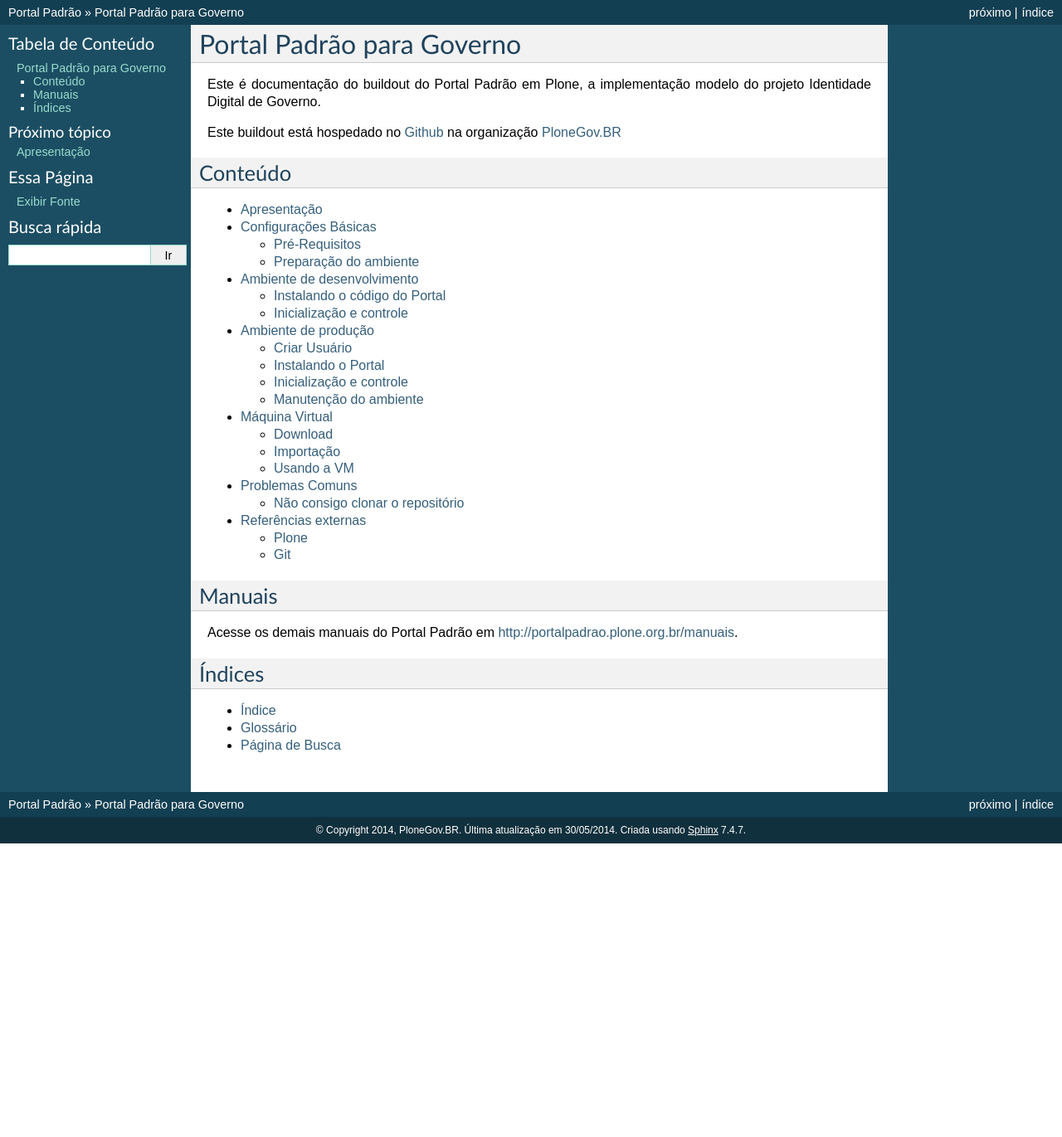
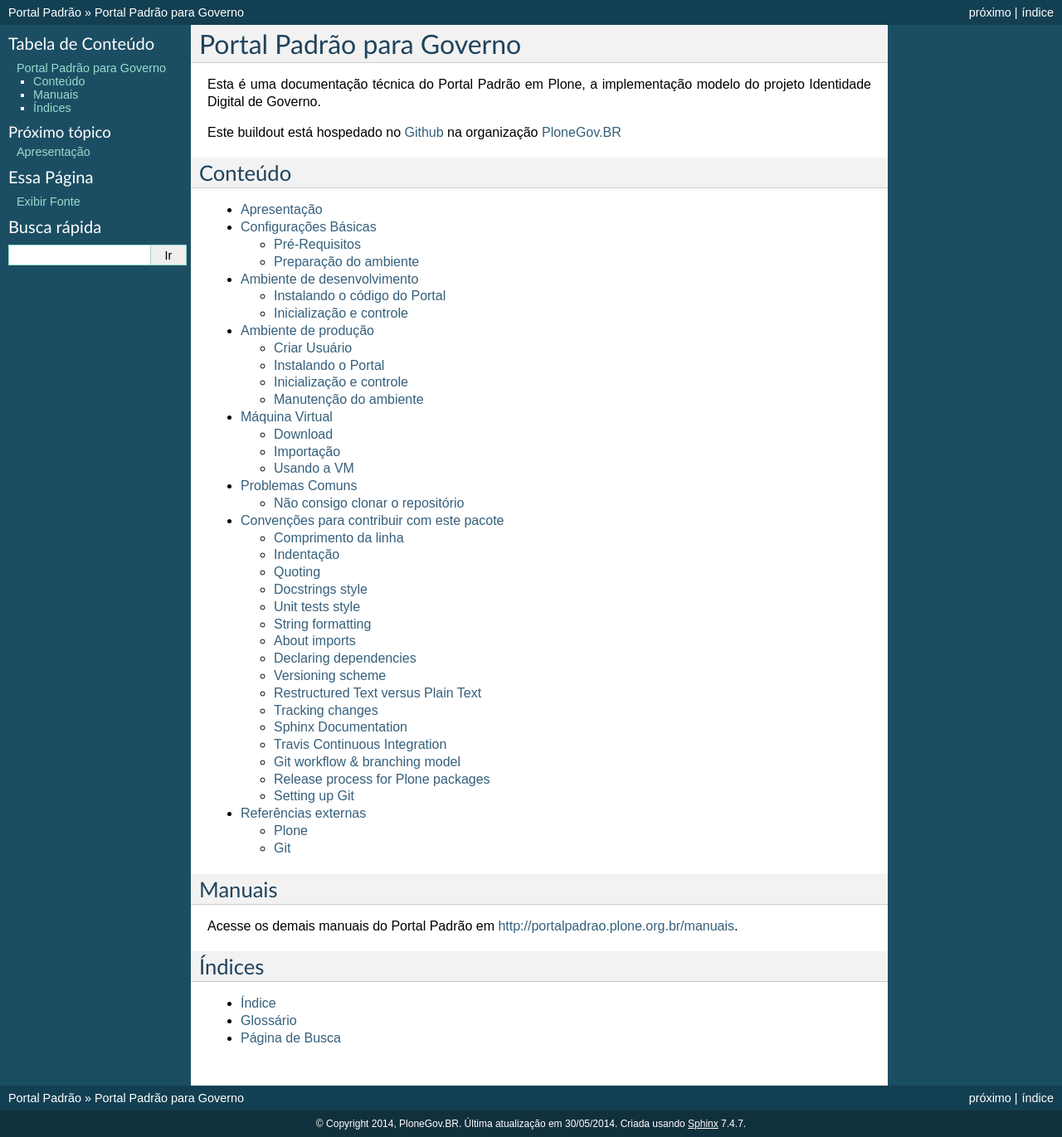
Before and after one commit to plonegovbr/portal.buildout, a Sphinx documentation site: the page built from docs/index.rst, in a window 1280 px wide. Shown: the whole page at 83% size. Built offline with Sphinx 7.4.7, drawn with Linux system fonts in a browser that asks for light colours; before the commit the page ends 1017 px from its top, so only the background shows below that; some of the changed lines change nothing that is shown.

Commit message:
Inicio da documentacao para contribuir com o projeto

```diff
--- /dev/null
+++ b/docs/contribuicoes.rst
@@ -0,0 +1,571 @@
+==========================================
+Convenções para contribuir com este pacote
+==========================================
+
+Nós modelamos as regras abaixo baseados nas seguintes documentações:
+
+ * `PEP8 <http://www.python.org/dev/peps/pep-0008>`__
+ * `PEP257 <http://www.python.org/dev/peps/pep-0257>`_
+ * `Projeto Rope <http://rope.sourceforge.net/overview.html>`_
+ * `Guia de Estilo do Google <http://google-styleguide.googlecode.com/svn/trunk/pyguide.html>`_
+ * `Estilo de Codificação do Pylons <http://docs.pylonsproject.org/en/latest/community/codestyle.html>`_
+ * `Tim Pope nas mensagens de commit do Git <http://tbaggery.com/2008/04/19/a-note-about-git-commit-messages.html>`_
+ * `Documentações do Plone API <http://docs.plone.org/external/plone.api/docs/contribute/conventions.html>`__
+
+Comprimento da linha
+====================
+
+Todo código Python deste pacote deve estar de acordo com as convenções
+estabelecidas no PEP8. Isto inclui ser aderente a 80 caracteres no
+comprimento da linha. Se for extremamente necessário quebrar esta regra,
+acrescente ``# noPEP8`` à linha em questão para que ela seja ignorada nas
+verificações de sintaxe.
+
+.. note::
+    Configure seu editor para trabalhar com uma linha de 79 colunas. Isto
+    ajuda a leitura e poupa tempo do desenvolvedor.
+
+.. note::
+    A regra do comprimento da linha se aplica não só aos arquivos com código Python,
+    mas arquivos com extensão ``.rst`` ou ``.zcml`` também devem seguir a regra,
+    porém não com tanto rigor.
+
+Quebras de linha
+----------------
+
+Baseado em códigos (Pyramid, Requests, etc) que amamos seguir, nós aceitamos os
+dois estilos de quebra de linha abaixo para blocos de código:
+
+1. Quebre a linha seguinte adicionando identação ao bloco.
+
+   .. sourcecode:: python
+
+       foo = do_something(
+           very_long_argument='foo', another_very_long_argument='bar')
+
+       # For functions the ): needs to be placed on the following line
+       def some_func(
+           very_long_argument='foo', another_very_long_argument='bar'
+       ):
+
+2. Não se esqueça de adequar aos 80 caracteres por linha e se necessário
+   quebre em mais linhas.
+
+   .. sourcecode:: python
+
+       foo = dict(
+           very_long_argument='foo',
+           another_very_long_argument='bar',
+       )
+
+       a_long_list = [
+           "a_fairly_long_string",
+           "quite_a_long_string_indeed",
+           "an_exceptionally_long_string_of_characters",
+       ]
+
+ * Arguments on first line, directly after the opening parenthesis are
+   forbidden when breaking lines.
+ * The last argument line needs to have a trailing comma (to be nice to the
+   next developer coming in to add something as an argument and minimize VCS
+   diffs in these cases).
+ * The closing parenthesis or bracket needs to have the same indentation level
+   as the first line.
+ * Each line can only contain a single argument.
+ * The same style applies to dicts, lists, return calls, etc.
+
+This package follows all rules above, `check out the source
+<https://github.com/plone/plone.api/tree/master/src/plone/api>`_ to see them
+in action.
+
+
+Indentação
+==========
+
+For Python files, we stick with the `PEP 8 recommondation
+<http://www.python.org/dev/peps/pep-0008/#indentation>`_: Use 4 spaces per
+indentation level.
+
+For ZCML and XML (GenericSetup) files, we recommend the `Zope Toolkit's coding
+style on ZCML <http://docs.zope.org/zopetoolkit/codingstyle/zcml-style.html>`_
+::
+
+  Indentation of 2 characters to show nesting, 4 characters to list attributes
+  on separate lines. This distinction makes it easier to see the difference
+  between attributes and nested elements.
+
+
+Quoting
+=======
+
+For strings and such prefer using single quotes over double quotes. The reason
+is that sometimes you do need to write a bit of HTML in your python code, and
+HTML feels more natural with double quotes so you wrap HTML string into single
+quotes. And if you are using single quotes for this reason, then be consistent
+and use them everywhere.
+
+There are two exceptions to this rule:
+
+* docstrings should always use double quotes (as per PEP-257).
+* if you want to use single quotes in your string, double quotes might make
+  more sense so you don't have to escape those single quotes.
+
+.. sourcecode:: python
+
+    # GOOD
+    print 'short'
+    print 'A longer string, but still using single quotes.'
+
+    # BAD
+    print "short"
+    print "A long string."
+
+    # EXCEPTIONS
+    print "I want to use a 'single quote' in my string."
+    """This is a docstring."""
+
+
+Docstrings style
+================
+
+Read and follow http://www.python.org/dev/peps/pep-0257/. There is one
+exception though: We reject BDFL's recommendation about inserting a blank line
+between the last paragraph in a multi-line docstring and its closing quotes as
+it's Emacs specific and two Emacs users here on the Beer & Wine Sprint both
+support our way.
+
+The content of the docstring must be written in the active first-person form,
+e.g. "Calculate X from Y" or "Determine the exact foo of bar".
+
+.. sourcecode:: python
+
+    def foo():
+        """Single line docstring."""
+
+    def bar():
+        """Multi-line docstring.
+
+        With the additional lines indented with the beginning quote and a
+        newline preceding the ending quote.
+        """
+
+If you wanna be extra nice, you are encouraged to document your method's
+parameters and their return values in a `reST field list syntax
+<http://docutils.sourceforge.net/docs/ref/rst/restructuredtext.html#field-lists>`_.
+
+.. sourcecode:: rest
+
+    :param foo: blah blah
+    :type foo: string
+    :param bar: blah blah
+    :type bar: int
+    :returns: something
+
+Check out the `plone.api source
+<https://github.com/plone/plone.api/tree/master/src/plone/api>`_ for more
+usage examples. Also, see the following for examples on how to write
+good *Sphinxy* docstrings: http://stackoverflow.com/questions/4547849/good-examples-of-python-docstrings-for-sphinx.
+
+
+
+Unit tests style
+================
+
+Read http://www.voidspace.org.uk/python/articles/unittest2.shtml to learn what
+is new in :mod:`unittest2` and use it.
+
+This is not true for in-line documentation tests. Those still use old unittest
+test-cases, so you cannot use ``assertIn`` and similar.
+
+
+String formatting
+=================
+
+As per http://docs.python.org/2/library/stdtypes.html#str.format, we should
+prefer the new style string formatting (``.format()``) over the old one
+(``% ()``).
+
+Also use numbering, like so:
+
+.. sourcecode:: python
+
+    # GOOD
+    print "{0} is not {1}".format(1, 2)
+
+
+and *not* like this:
+
+.. sourcecode:: python
+
+    # BAD
+    print "{} is not {}".format(1, 2)
+    print "%s is not %s" % (1, 2)
+
+
+because Python 2.6 supports only explicitly numbered placeholders.
+
+
+About imports
+=============
+
+1. Don't use ``*`` to import *everything* from a module, because if you do,
+   pyflakes cannot detect undefined names (W404).
+2. Don't use commas to import multiple things on a single line.
+   Some developers use IDEs (like `Eclipse <http://pydev.org/>`_) or tools
+   (such as `mr.igor <http://pypi.python.org/pypi/mr.igor>`_)
+   that expect one import per line.
+   Let's be nice to them.
+3. Don't use relative paths, again to be nice to people using certain IDEs and
+   tools. Also `Google Python Style Guide` recommends against it.
+
+   .. sourcecode:: python
+
+       # GOOD
+       from plone.app.testing import something
+       from zope.component import getMultiAdapter
+       from zope.component import getSiteManager
+
+   instead of
+
+   .. sourcecode:: python
+
+       # BAD
+       from plone.app.testing import *
+       from zope.component import getMultiAdapter, getSiteManager
+
+4. Don't catch ``ImportError`` to detect whether a package is available or not,
+   as it might hide circular import errors. Instead, use
+   ``pkg_resources.get_distribution`` and catch ``DistributionNotFound``. More
+   background at http://do3.cc/blog/2010/08/20/do-not-catch-import-errors,-use-pkg_resources/.
+
+   .. sourcecode:: python
+
+       # GOOD
+       import pkg_resources
+
+       try:
+           pkg_resources.get_distribution('plone.dexterity')
+       except pkg_resources.DistributionNotFound:
+           HAS_DEXTERITY = False
+       else:
+           HAS_DEXTERITY = True
+
+   instead of
+
+   .. sourcecode:: python
+
+       # BAD
+       try:
+           import plone.dexterity
+           HAVE_DEXTERITY = True
+       except ImportError:
+           HAVE_DEXTERITY = False
+
+
+Grouping and sorting
+--------------------
+
+Since Plone has such a huge code base, we don't want to lose developer time
+figuring out into which group some import goes (standard lib?, external
+package?, etc.). So we just sort everything alphabetically and insert one blank
+line between ``from foo import bar`` and ``import baz`` blocks. Conditional imports
+come last. Again, we *do not* distinguish between what is standard lib,
+external package or internal package in order to save time and avoid the hassle
+of explaining which is which.
+
+As for sorting, it is recommended to use case-sensitive sorting. This means
+uppercase characters come first, so "Products.*" goes before "plone.*".
+
+.. sourcecode:: python
+
+    # GOOD
+    from __future__ import division
+    from Acquisition import aq_inner
+    from Products.CMFCore.interfaces import ISiteRoot
+    from Products.CMFCore.WorkflowCore import WorkflowException
+    from plone.api import portal
+    from plone.api.exc import MissingParameterError
+
+    import pkg_resources
+    import random
+
+    try:
+        pkg_resources.get_distribution('plone.dexterity')
+    except pkg_resources.DistributionNotFound:
+        HAS_DEXTERITY = False
+    else:
+        HAS_DEXTERITY = True
+
+
+Declaring dependencies
+======================
+
+All direct dependencies should be declared in ``install_requires`` or
+``extras_require`` sections in ``setup.py``. Dependencies, which are not needed for
+a production environment (like "develop" or "test" dependencies) or are
+optional (like "Archetypes" or "Dexterity" flavors of the same package) should
+go in ``extras_require``. Remember to document how to enable specific features
+(and think of using ``zcml:condition`` statements, if you have such optional
+features).
+
+Generally all direct dependencies (packages directly imported or used in ZCML)
+should be declared, even if they would already be pulled in by other
+dependencies. This explicitness reduces possible runtime errors and gives a
+good overview on the complexity of a package.
+
+For example, if you depend on ``Products.CMFPlone`` and use ``getToolByName``
+from ``Products.CMFCore``, you should also declare the ``CMFCore`` dependency
+explicitly, even though it's pulled in by Plone itself. If you use namespace
+packages from the Zope distribution like ``Products.Five`` you should
+explicitly declare ``Zope`` as dependency.
+
+Inside each group of dependencies, lines should be sorted alphabetically.
+
+
+Versioning scheme
+=================
+
+For software versions, use a sequence-based versioning scheme, which is
+`compatible with setuptools <http://pythonhosted.org/setuptools/setuptools.html#specifying-your-project-s-version>`_::
+
+    MAJOR.MINOR[.MICRO][STATUS]
+
+The way, setuptools interprets versions is intuitive::
+
+    1.0 < 1.1dev < 1.1a1 < 1.1a2 < 1.1b < 1.1rc1 < 1.1 < 1.1.1
+
+You can test it with setuptools::
+
+    >>> from pkg_resources import parse_version
+    >>> parse_version('1.0') < parse_version('1.1.dev')
+    ... < parse_version('1.1.a1') < parse_version('1.1.a2')
+    ... < parse_version('1.1.b') < parse_version('1.1.rc1')
+    ... < parse_version('1.1') < parse_version('1.1.1')
+
+Setuptools recommends to seperate parts with a dot. The website about `semantic
+versioning <http://semver.org/>`_ is also worth a read.
+
+
+Restructured Text versus Plain Text
+===================================
+
+Use the Restructured Text (``.rst`` file extension) format instead of plain text
+files (``.txt`` file extension) for all documentation, including doctest files.
+This way you get nice syntax highlighting and formating in recent text editors,
+on GitHub and with Sphinx.
+
+
+.. _changes:
+
+Tracking changes
+================
+
+Feature-level changes to code are tracked inside ``CHANGES.rst``. The title
+of the ``CHANGES.rst`` file should be ``Changelog``. Example:
+
+.. sourcecode:: rst
+
+    Changelog
+    =========
+
+    1.0.0-dev (Unreleased)
+    ----------------------
+
+    - Added feature Z.
+      [github_userid1]
+
+    - Removed Y.
+      [github_userid2]
+
+
+    1.0.0-alpha.1 (2012-12-12)
+    --------------------------
+
+    - Fixed Bug X.
+      [github_userid1]
+
+
+Add an entry every time you add/remove a feature, fix a bug, etc. on top of the
+current development changes block.
+
+
+.. _sphinx-docs:
+
+Sphinx Documentation
+====================
+
+Un-documented code is broken code.
+
+For every feature you add to the codebase you should also add documentation
+for it to ``docs/``.
+
+After adding/modifying documentation, run ``make`` to re-generate your docs.
+
+Publicly available documentation on http://api.plone.org is automatically
+generated from these source files, periodically. So when you push changes
+to master on GitHub you should soon be able to see them published on
+``api.plone.org``.
+
+Read the `reStructuredText Primer <http://sphinx-doc.org/rest.html>`_ to brush
+up on your `reST` skills.
+
+Example:
+
+.. sourcecode:: python
+
+    def add(a, b):
+        """Calculate the sum of the two parameters.
+
+        Also see the :func:`mod.path.my_func`, :meth:`mod.path.MyClass.method`
+        and :attr:`mod.path.MY_CONSTANT` for more details.
+
+        :param a: The first operand.
+        :type a: :class:`mod.path.A`
+
+        :param b: The second operand.
+        :type b: :class:`mod.path.B`
+
+        :rtype: int
+        :return: The sum of the operands.
+        :raise: `KeyError`, if the operands are not the correct type.
+        """
+
+Attributes are documented using the `#:` marker above the attribute. The
+documentation may span multiple lines.
+
+.. sourcecode:: python
+
+    #: Description of the constant value
+    MY_CONSTANT = 0xc0ffee
+
+    class Foobar(object):
+
+        #: Description of the class variable which spans over
+        #: multiple lines
+        FOO = 1
+
+
+.. _travis_ci:
+
+Travis Continuous Integration
+=============================
+
+On every push to GitHub, `Travis <http://travis-ci.org/plone/plone.api>`_
+runs all tests and syntax validation checks and reports build outcome to
+the ``#sprint`` IRC channel and the person who committed the last change.
+
+Travis is configured with the ``.travis.yml`` file located in the root of this
+package.
+
+
+.. _git_workflow:
+
+Git workflow & branching model
+==============================
+
+Our repository on GitHub has the following layout:
+
+* **feature branches**: all development for new features must be done in
+  dedicated branches, normally one branch per feature,
+* **master branch**: when features get completed they are merged into the
+  master branch; bugfixes are commited directly on the master branch,
+* **tags**: whenever we create a new release we tag the repository so we can
+  later re-trace our steps, re-release versions, etc.
+
+
+Release process for Plone packages
+====================================
+
+To keep the Plone software stack maintainable, the Python egg release process
+must be automated to high degree. This happens by enforcing Python packaging
+best practices and then making automated releases using the
+`zest.releaser <https://github.com/zestsoftware/zest.releaser/>`_  tool.
+
+* Anyone with necessary PyPi permissions must be able to make a new release
+  by running the ``fullrelease`` command
+
+... which includes ...
+
+* All releases must be hosted on PyPi
+
+* All versions must be tagged at version control
+
+* Each package must have README.rst with links to the version control
+  repository and issue tracker
+
+* CHANGES.txt (docs/HISTORY.txt in some packages) must be always up-to-date and
+  must contain list of functional changes which may affect package users.
+
+* CHANGES.txt must contain release dates
+
+* README.rst and CHANGES.txt must be visible on PyPi
+
+* Released eggs must contain generated gettext .mo files, but these files must
+  not be committed to the repository (files can be created with
+  *zest.pocompile* addon)
+
+* ``.gitignore`` and ``MANIFEST.in`` must reflect the files going to egg (must
+  include page template, po files)
+
+More information
+
+* `High quality automated package releases for Python with zest.releaser
+  <http://opensourcehacker.com/2012/08/14/high-quality-automated-package-releases-for-python-with-zest-releaser/>`_.
+
+
+.. _setting_up_git:
+
+Setting up Git
+==============
+
+Git is a very useful tool, especially when you configure it to your needs. Here
+are a couple of tips.
+
+Enhanced git prompt
+-------------------
+
+Do one (or more) of the following:
+
+* http://clalance.blogspot.com/2011/10/git-bash-prompts-and-tab-completion.html
+* http://en.newinstance.it/2010/05/23/git-autocompletion-and-enhanced-bash-prompt/
+* http://gitready.com/advanced/2009/02/05/bash-auto-completion.html
+
+Git dotfiles
+------------
+
+Plone developers have dotfiles similar to these:
+https://github.com/plone/plone.dotfiles.
+
+
+Git Commit Message Style
+------------------------
+
+`Tim Pope's post on Git commit message style
+<http://tbaggery.com/2008/04/19/a-note-about-git-commit-messages.html>`__
+is widely considered the gold standard:
+
+::
+
+    Capitalized, short (50 chars or less) summary
+
+    More detailed explanatory text, if necessary.  Wrap it to about 72
+    characters or so.  In some contexts, the first line is treated as the
+    subject of an email and the rest of the text as the body.  The blank
+    line separating the summary from the body is critical (unless you omit
+    the body entirely); tools like rebase can get confused if you run the
+    two together.
+
+    Write your commit message in the imperative: "Fix bug" and not "Fixed bug"
+    or "Fixes bug."  This convention matches up with commit messages generated
+    by commands like git merge and git revert.
+
+    Further paragraphs come after blank lines.
+
+    - Bullet points are okay, too
+    - Typically a hyphen or asterisk is used for the bullet, preceded by a
+      single space, with blank lines in between, but conventions vary here
+    - Use a hanging indent
+
+`Github flavored markdown
+<http://github.github.com/github-flavored-markdown/>`_
+is also useful in commit messages.
--- a/docs/index.rst
+++ b/docs/index.rst
@@ -2,7 +2,7 @@
 Portal Padrão para Governo
 #######################################
 
-Este é documentação do buildout do Portal Padrão em Plone, a implementação modelo do projeto Identidade Digital de Governo.
+Esta é uma documentação técnica do Portal Padrão em Plone, a implementação modelo do projeto Identidade Digital de Governo.
 
 Este buildout está hospedado no :term:`Github` na organização
 :term:`PloneGov.BR`
@@ -20,6 +20,7 @@
    producao
    vm/index
    problemas
+   contribuicoes
    referencias
 
 
```
